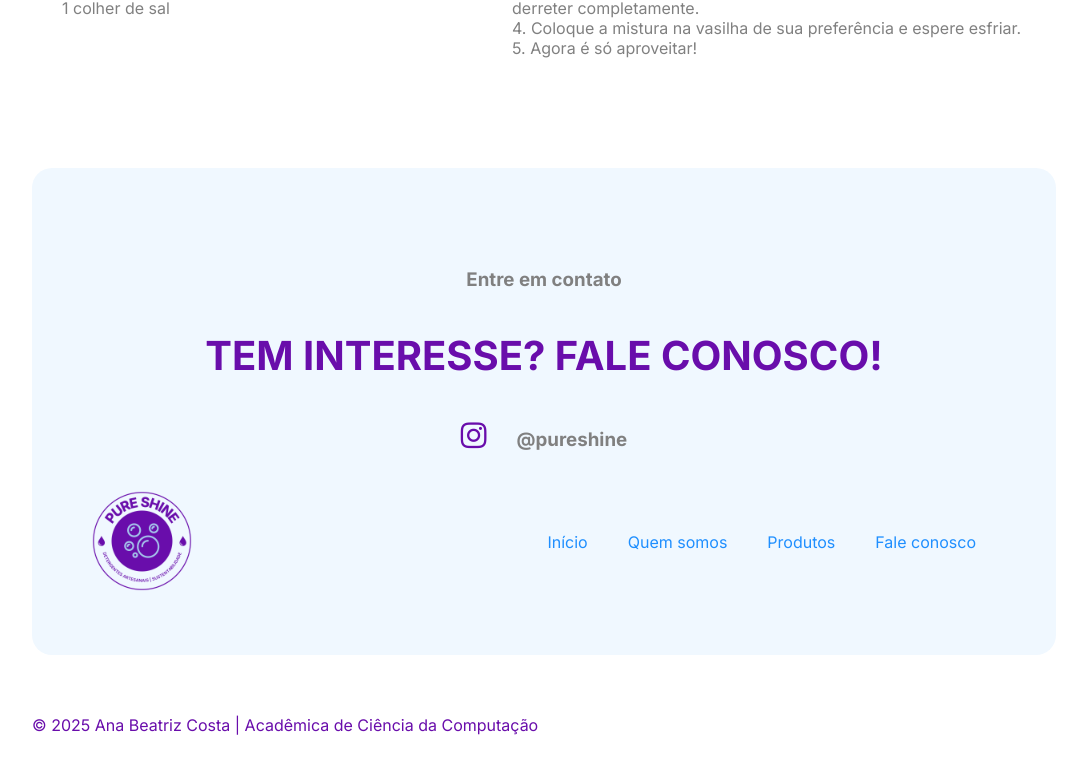
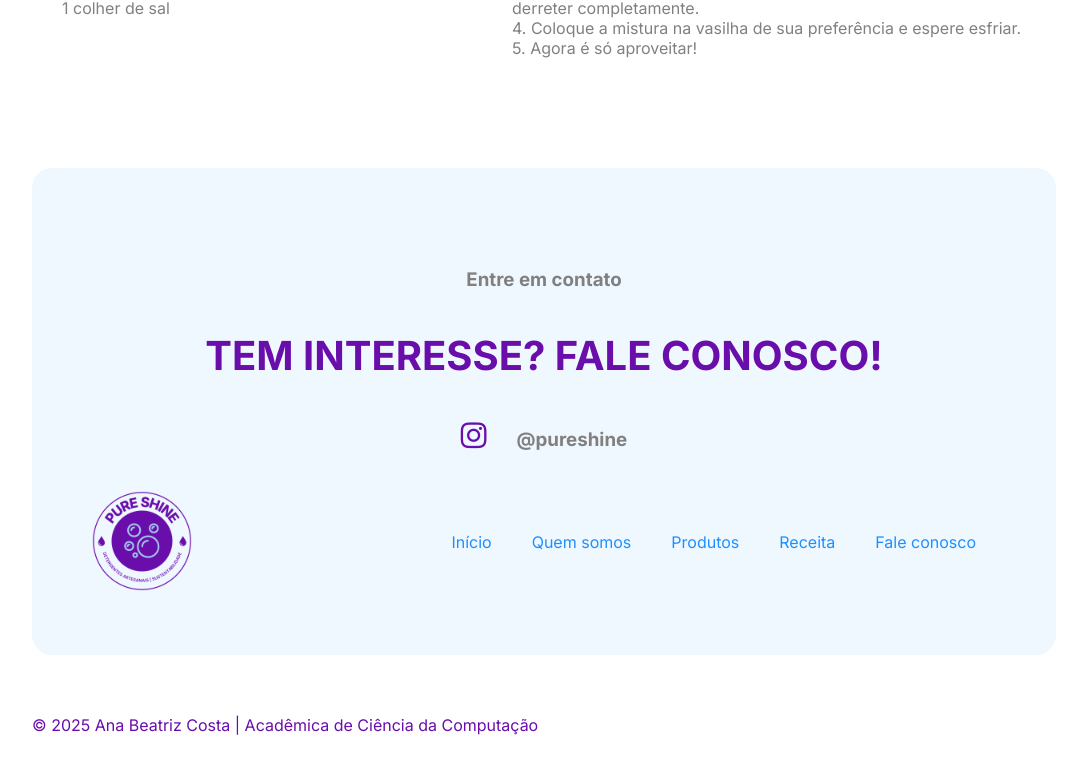
Before and after one commit to ana-beatriz-ssc/pure-shine-landing-page, a plain HTML site: page index.html in a window 1280 px wide. Shown: the part 2622-3395 px from the top of the page, without its empty margins (96-1183 px from the left). Drawn offline with Linux system fonts and the light colour scheme.

Commit message:
UPDATE: added link para "Receita" na seção "Contato"

```diff
--- a/index.html
+++ b/index.html
@@ -180,6 +180,7 @@
                 <li><a href="#inicio">Início</a></li>
                 <li><a href="#quem-somos">Quem somos</a></li>
                 <li><a href="#produtos">Produtos</a></li>
+                <li><a href="#receita">Receita</a></li>
                 <li><a href="#fale-conosco">Fale conosco</a></li>
                 </ul>
             </div>
```
